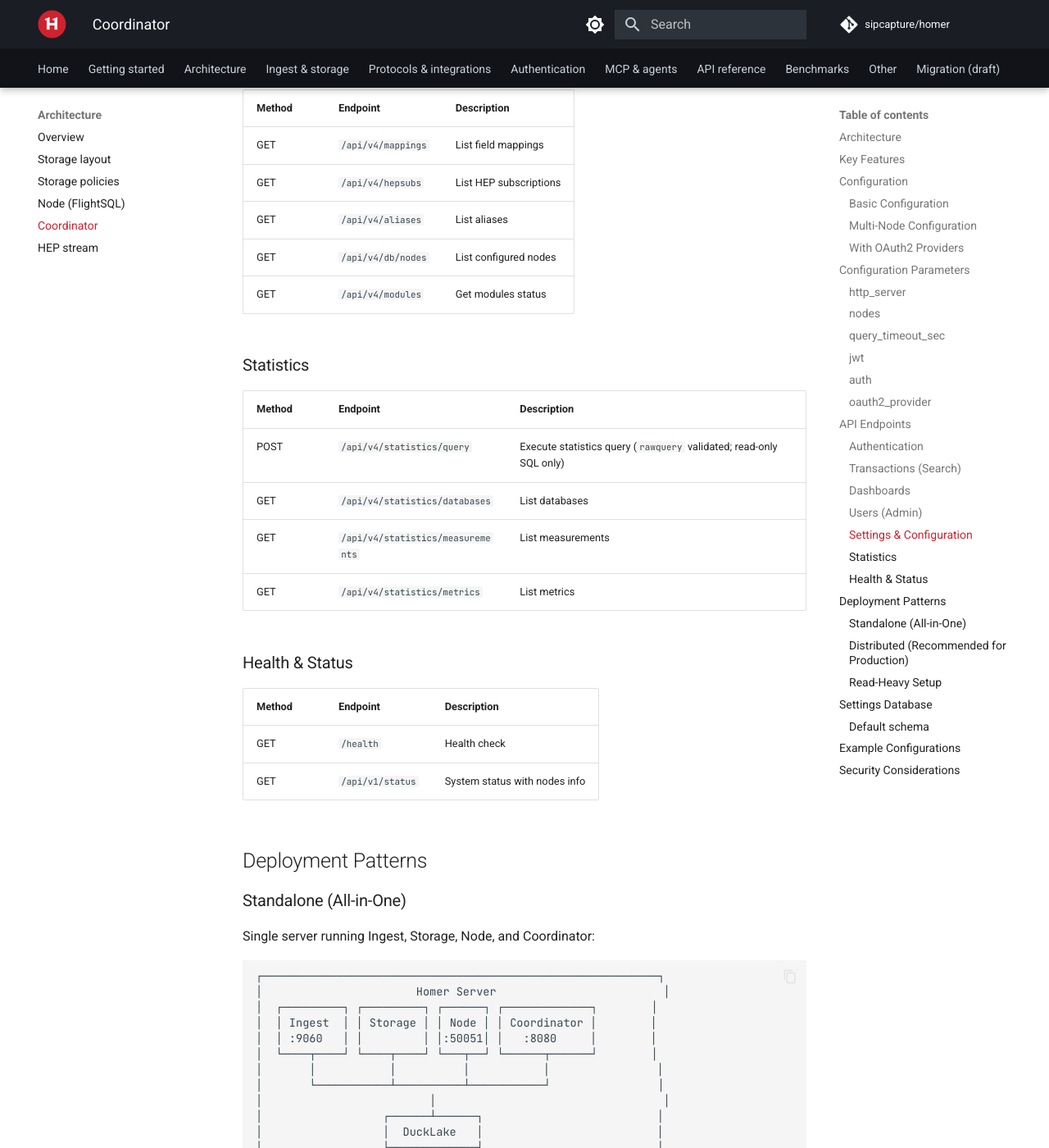
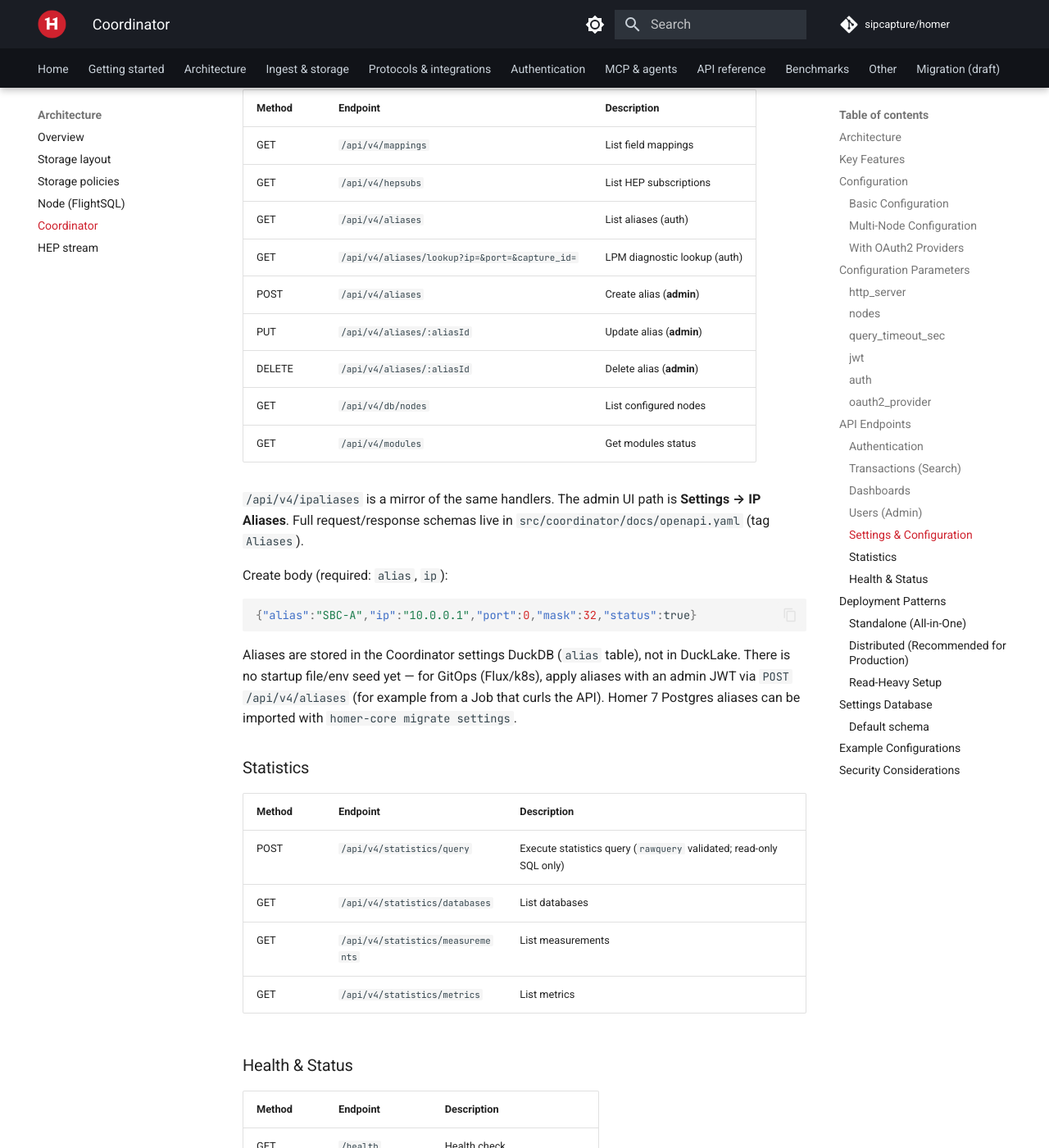
Before and after one commit to sipcapture/homer, an MkDocs documentation site: the page built from docs/COORDINATOR.md, in a window 1280 px wide and 1400 px high, scrolled down 10493 px. Shown: the whole window at 82% size. Built offline with MkDocs 1.6.1 and Material for MkDocs 9.7.7, drawn with Linux system fonts in a browser that asks for light colours; comment, search, counter and statistics services are not loaded; some of the changed text lies outside the part shown.

Commit message:
docs(coordinator): document aliases CRUD and settings table
COORDINATOR.md only listed GET /aliases, which made GitOps users think
there was no API path after Homer 7 Postgres inserts. Document the full
CRUD/lookup surface, the ipaliases mirror, and the alias settings table.

````diff
--- a/docs/COORDINATOR.md
+++ b/docs/COORDINATOR.md
@@ -339,9 +339,29 @@
 |--------|----------|-------------|
 | GET | `/api/v4/mappings` | List field mappings |
 | GET | `/api/v4/hepsubs` | List HEP subscriptions |
-| GET | `/api/v4/aliases` | List aliases |
+| GET | `/api/v4/aliases` | List aliases (auth) |
+| GET | `/api/v4/aliases/lookup?ip=&port=&capture_id=` | LPM diagnostic lookup (auth) |
+| POST | `/api/v4/aliases` | Create alias (**admin**) |
+| PUT | `/api/v4/aliases/:aliasId` | Update alias (**admin**) |
+| DELETE | `/api/v4/aliases/:aliasId` | Delete alias (**admin**) |
 | GET | `/api/v4/db/nodes` | List configured nodes |
 | GET | `/api/v4/modules` | Get modules status |
+
+`/api/v4/ipaliases` is a mirror of the same handlers. The admin UI path is
+**Settings → IP Aliases**. Full request/response schemas live in
+`src/coordinator/docs/openapi.yaml` (tag `Aliases`).
+
+Create body (required: `alias`, `ip`):
+
+```json
+{"alias":"SBC-A","ip":"10.0.0.1","port":0,"mask":32,"status":true}
+```
+
+Aliases are stored in the Coordinator settings DuckDB (`alias` table), not in
+DuckLake. There is no startup file/env seed yet — for GitOps (Flux/k8s), apply
+aliases with an admin JWT via `POST /api/v4/aliases` (for example from a Job
+that curls the API). Homer 7 Postgres aliases can be imported with
+`homer-core migrate settings`.
 
 ### Statistics
 
@@ -440,6 +460,7 @@
 - **global_settings** — system-wide key/value rows (`/api/v4/advanced`)
 - **dashboard_settings** — saved dashboards
 - **user_mapping_settings** — per-user mapping widget overrides
+- **alias** — IP/host aliases for flow enrichment (`/api/v4/aliases`)
 - **correlation_scripts** — Lua correlation + script API rows
 - **dashboard_alerts**, **export_share_links**, **transaction_view_tokens** — supporting tables
 
````
